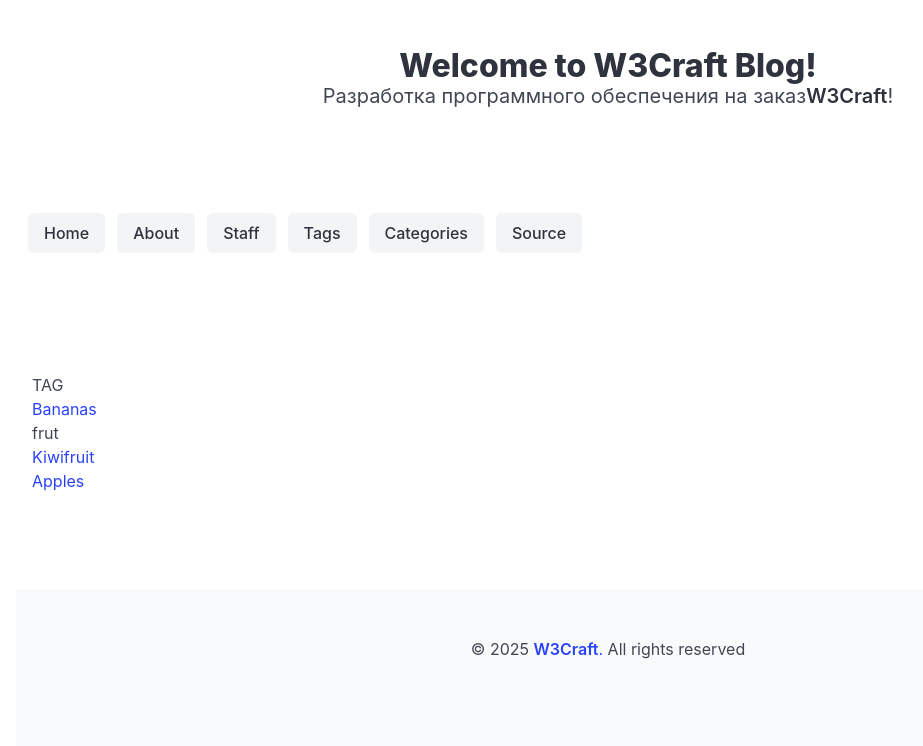
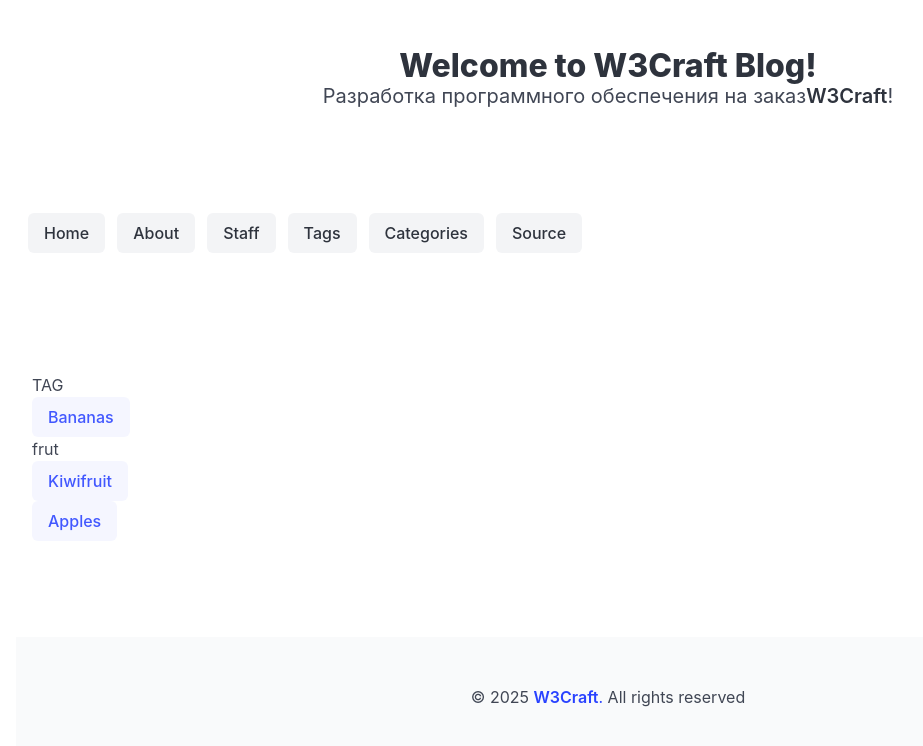
Before and after one commit to w3craft/blog, a Jekyll site: the page built from _pages/tags.html, in a window 1280 px wide. Shown: the top 746 px of the page, without its empty margins (32-955 px from the left). Built offline with Jekyll 4.4.1, drawn with Linux system fonts in a browser that asks for light colours.

Commit message:
Update tags.html

```diff
--- a/_pages/tags.html
+++ b/_pages/tags.html
@@ -6,7 +6,7 @@ description: List tags
 <h3>{{ tag[0] }}</h3>
 <ul>
   {% for post in tag[1] %}
-  <li><a href="{{ post.url }}">{{ post.title }}</a></li>
+  <li><a class="button is-link is-inverted" href="{{ post.url }}">{{ post.title }}</a></li>
   {% endfor %}
 </ul>
 {% endfor %}
```
